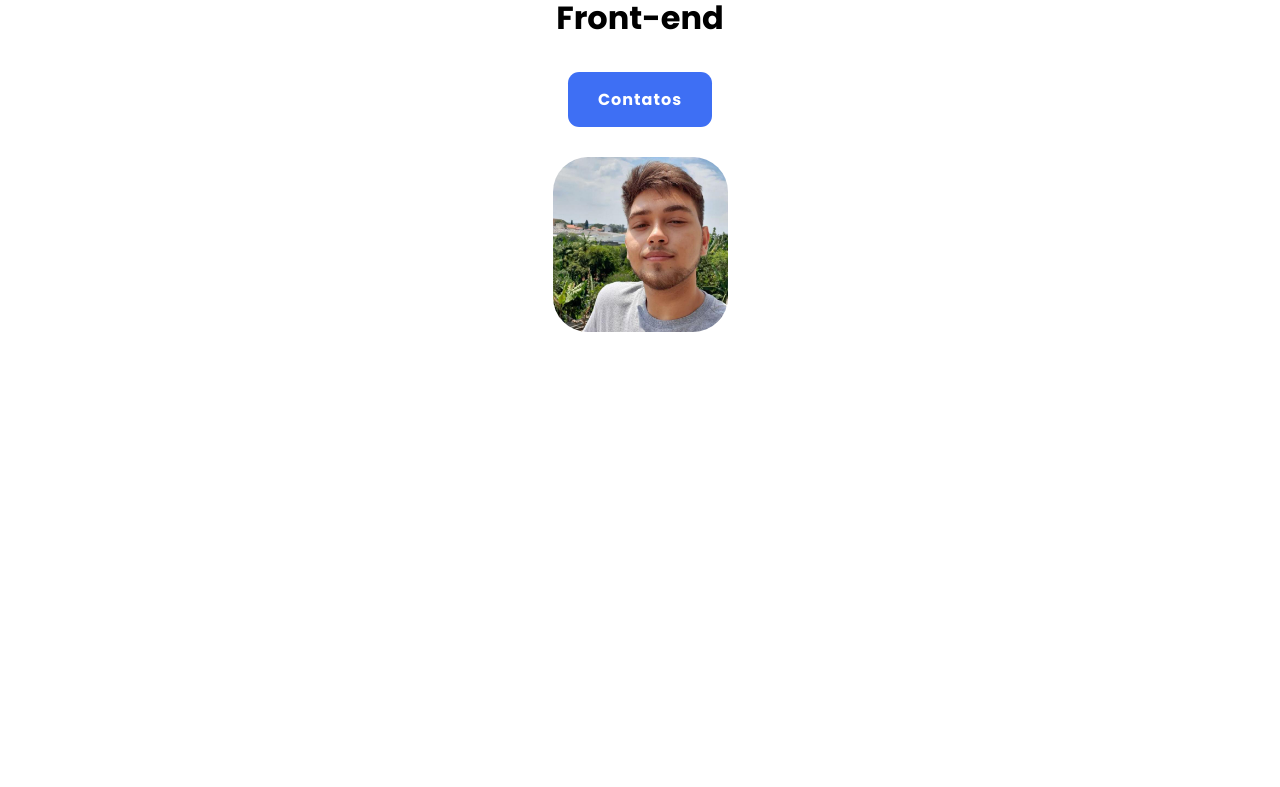
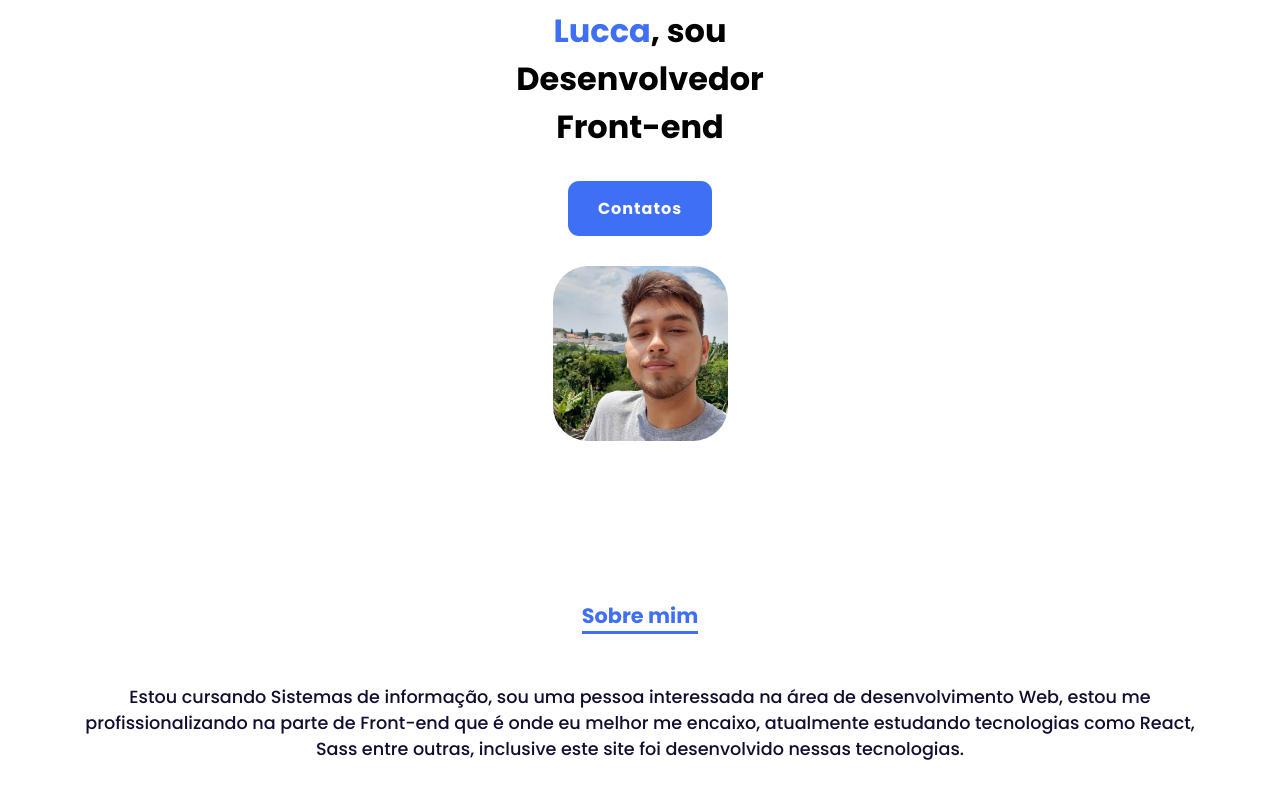
Before and after one commit to Luccasoncini/Portif-lio-, a React (Create React App) app: page / in a window 1280 px wide. Shown: the part 225-1012 px from the top of the page. Before the commit the page ends 800 px from the top, so only its background shows below. Built offline with nearby package versions, Linux system fonts and the light colour scheme.

Commit message:
add about section

```diff
--- a/src/components/home/home.scss
+++ b/src/components/home/home.scss
@@ -1,12 +1,17 @@
 .homepage{
+    .introduction-section{
+        padding: 25px 0px;
         margin-top: 50px;
-    padding: 25px 0px;
-    .homepage-principal-content{
+        min-height: calc(100vh - 50px);
+        display: flex;
+        justify-content: center;
+        align-items: center;
+        .introduction-principal-content{
             display: flex;
             justify-content: center;
             align-items: center;
             flex-flow: wrap;
-        .homepage-text{
+            .introduction-text{
                 display: flex;
                 justify-content: center;
                 align-items: center;
@@ -30,7 +35,7 @@
                     border-radius: 0.7rem;
                 }
             }
-        .homepage-img{
+            .introduction-img{
                 display: flex;
                 justify-content: center;
                 align-items: center;
@@ -43,3 +48,29 @@
             }
         }
     }
+    .about-section{
+        padding: 25px 0px;
+        .about-principal-content{
+            display: flex;
+            justify-content: center;
+            align-items: center;
+            flex-direction: column;
+            h4{
+                font-size: 1.3rem;
+                font-weight: 600;
+                border-bottom: 3px solid #3e6ff4;
+                color:  #3e6ff4;
+                margin-bottom: 50px;
+            }
+            p{
+                text-align: center;
+                color: #100d30;
+                font-weight: 500;
+                font-size: 1.1rem;
+                br{
+                    display: none;
+                }
+            }
+        }
+    }
+}
--- a/src/components/home/index.tsx
+++ b/src/components/home/index.tsx
@@ -1,22 +1,22 @@
 import './home.scss';
-import { FaLinkedinIn, FaGithub } from 'react-icons/fa';
 import fotoLucca from '../../assets/img/fotoLucca.jpg'
 
 
 export function Home() {
     return(
-        <section className="homepage">
+        <main className="homepage">
+            <section className="introduction-section">
                 <div className="container">
                     <div className="row">
                         <div className="col-12">
-                        <div className="homepage-principal-content">
-                            <div className="homepage-text">
+                            <div className="introduction-principal-content">
+                                <div className="introduction-text">
                                     <h1>
                                         Olá, me chamo<br></br><span>Lucca</span>, sou<br></br>Desenvolvedor<br></br>Front-end
                                     </h1>
                                     <a className="contacts-button" href="">Contatos</a>
                                 </div>
-                            <div className="homepage-img">
+                                <div className="introduction-img">
                                     <img src={fotoLucca} alt="" />
                                 </div>
                             </div>
@@ -24,5 +24,18 @@ export function Home() {
                     </div>
                 </div>
             </section>
+            <section className="about-section">
+                <div className="container">
+                    <div className="row">
+                        <div className="col-12">
+                            <div className="about-principal-content">
+                                <h4>Sobre mim</h4>
+                                <p>Estou cursando Sistemas de<br></br> informação, sou uma pessoa<br></br> interessada na área de desenvolvimento Web, estou me<br></br> profissionalizando na parte de Front-end<br></br> que é onde eu melhor me<br></br> encaixo, atualmente estudando<br></br> tecnologias como React, Sass entre outras, inclusive este site foi desenvolvido nessas tecnologias.</p>
+                            </div>
+                        </div>
+                    </div>
+                </div>
+            </section>
+        </main>
     )
 }
--- a/src/global.scss
+++ b/src/global.scss
@@ -20,7 +20,6 @@
 }
 
 html{
-    overflow: hidden;
     @media (max-width: 1080px) {
         font-size: 93.75%;
     }
@@ -31,7 +30,6 @@ html{
 
 body{
     -webkit-font-smoothing: antialiased;
-    overflow: hidden;
 }
 
 body, input, textarea, button {
```
Lines whose indentation alone changed are shown as unchanged.
